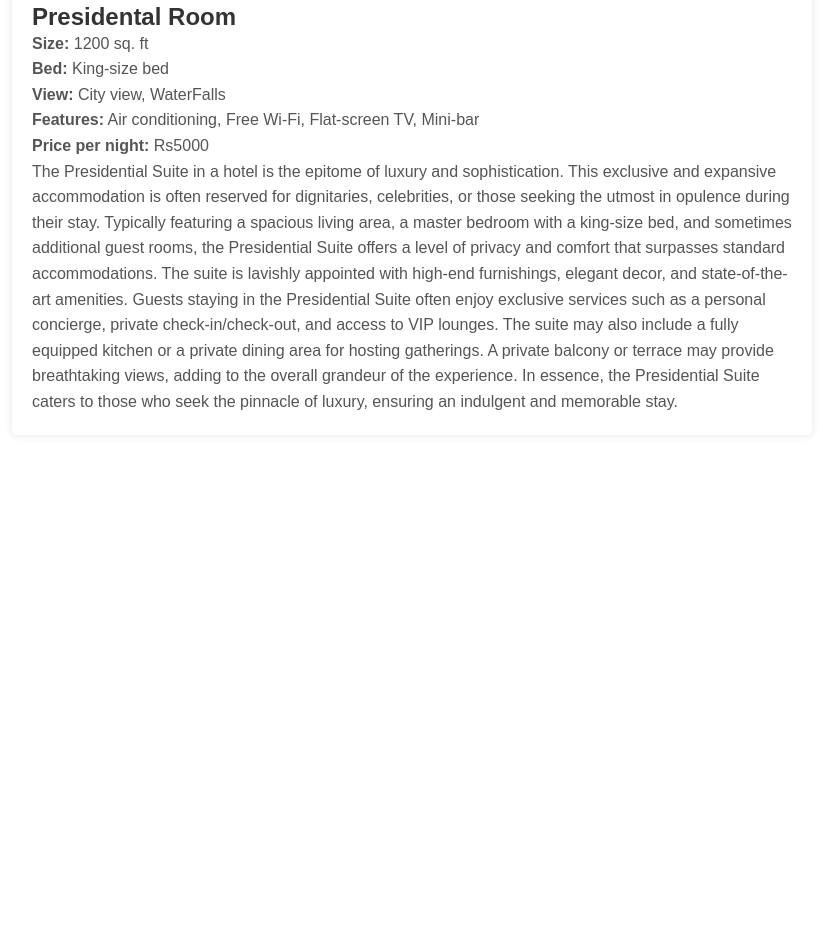
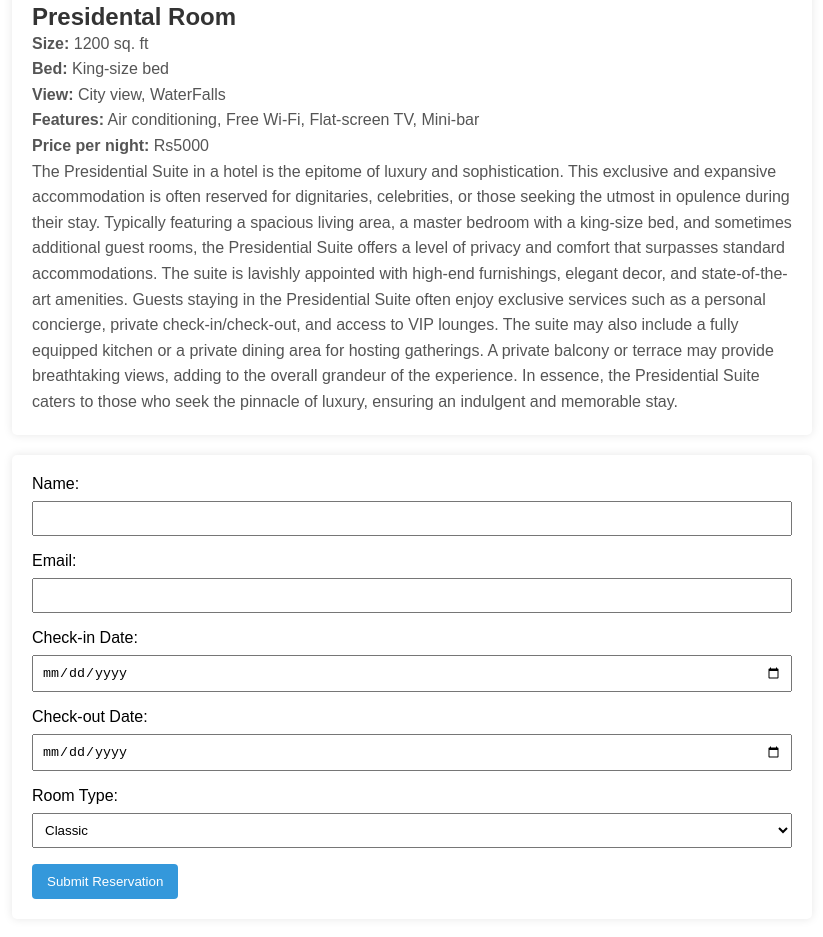
Before and after one commit to justinmaharjan/Hotel, a plain HTML site: page index.html in a window 1280 px wide. Shown: the part 3443-4380 px from the top of the page, without its empty margins (228-1051 px from the left). Before the commit the page ends 3898 px from the top, so only its background shows below. Drawn offline with Linux system fonts and the light colour scheme.

```diff
--- a/index.html
+++ b/index.html
@@ -71,8 +71,8 @@
 
 
   <div class="container">
-    <h1>Delux Room Details</h1><br>
-    <img src="deluxe.jpg" alt="Delux Room Image" class="room-image">
+    <h1>Deluxe Room Details</h1><br>
+    <img src="deluxe.jpg" alt="Deluxe Room Image" class="room-image">
     <div class="room-details">
       <h2>Delux Room</h2>
       <p><strong>Size:</strong> 600 sq. ft</p>
@@ -114,8 +114,32 @@
         private dining area for hosting gatherings. A private balcony or terrace may provide breathtaking views, adding
         to the overall grandeur of the experience. In essence, the Presidential Suite caters to those who seek the
         pinnacle of luxury, ensuring an indulgent and memorable stay.</p>
+      </div>
     </div>
-  </div>
+
+
+  <form action="#" method="post">
+    <label for="name">Name:</label>
+    <input type="text" id="name" name="name" required>
+
+    <label for="email">Email:</label>
+    <input type="email" id="email" name="email" required>
+
+    <label for="checkin">Check-in Date:</label>
+    <input type="date" id="checkin" name="checkin" required>
+
+    <label for="checkout">Check-out Date:</label>
+    <input type="date" id="checkout" name="checkout" required>
+
+    <label for="room-type">Room Type:</label>
+    <select id="room-type" name="room-type" required>
+      <option value="standard">Classic</option>
+      <option value="deluxe">Deluxe</option>
+      <option value="suite">Presidental</option>
+    </select>
+
+    <button type="submit">Submit Reservation</button>
+  </form>
 
 
 </body>
--- a/style.css
+++ b/style.css
@@ -10,12 +10,14 @@
 
 body {
   font-family: "Poppins", sans-serif;
+
 }
 
 * {
   padding: 0;
   margin: 0;
   box-sizing: border-box;
+
 }
 
 .section__container {
@@ -111,42 +113,6 @@
   margin: 15px 0;
 }
 
-/* .container {
-  max-width: 800px;
-  margin: 20px auto;
-  background-color: white;
-  padding: 20px;
-  box-shadow: 0 0 10px rgba(0, 0, 0, 0.1);
-  border-radius: 5px;
-}
-
-h1 {
-  color: #333;
-}
-
-p {
-  line-height: 1.6;
-  color: #555;
-}
-
-.hotel-image {
-  max-width: 100%;
-  max-height: 400px;
-  object-fit:contain;
-  border-radius: 5px;
-}
-
-.hotel-info {
-  margin-top: 20px;
-}
-
-.hotel-info h2 {
-  color: #333;
-}
-
-.hotel-info p {
-  color: #555;
-} */
 
 .container {
   max-width: 800px;
@@ -186,3 +152,37 @@
 .room-details p {
   color: #555;
 }
+
+form {
+  max-width: 800px;
+  margin: 20px auto;
+  background-color: white;
+  padding: 20px;
+  box-shadow: 0 0 10px rgba(0, 0, 0, 0.1);
+  border-radius: 5px;
+}
+
+label {
+  display: block;
+  margin-bottom: 8px;
+}
+
+input, select {
+  width: 100%;
+  padding: 8px;
+  margin-bottom: 16px;
+  box-sizing: border-box;
+}
+
+button {
+  background-color: #3498db;
+  color: #fff;
+  padding: 10px 15px;
+  border: none;
+  border-radius: 4px;
+  cursor: pointer;
+}
+
+button:hover {
+  background-color: #2980b9;
+}
```
